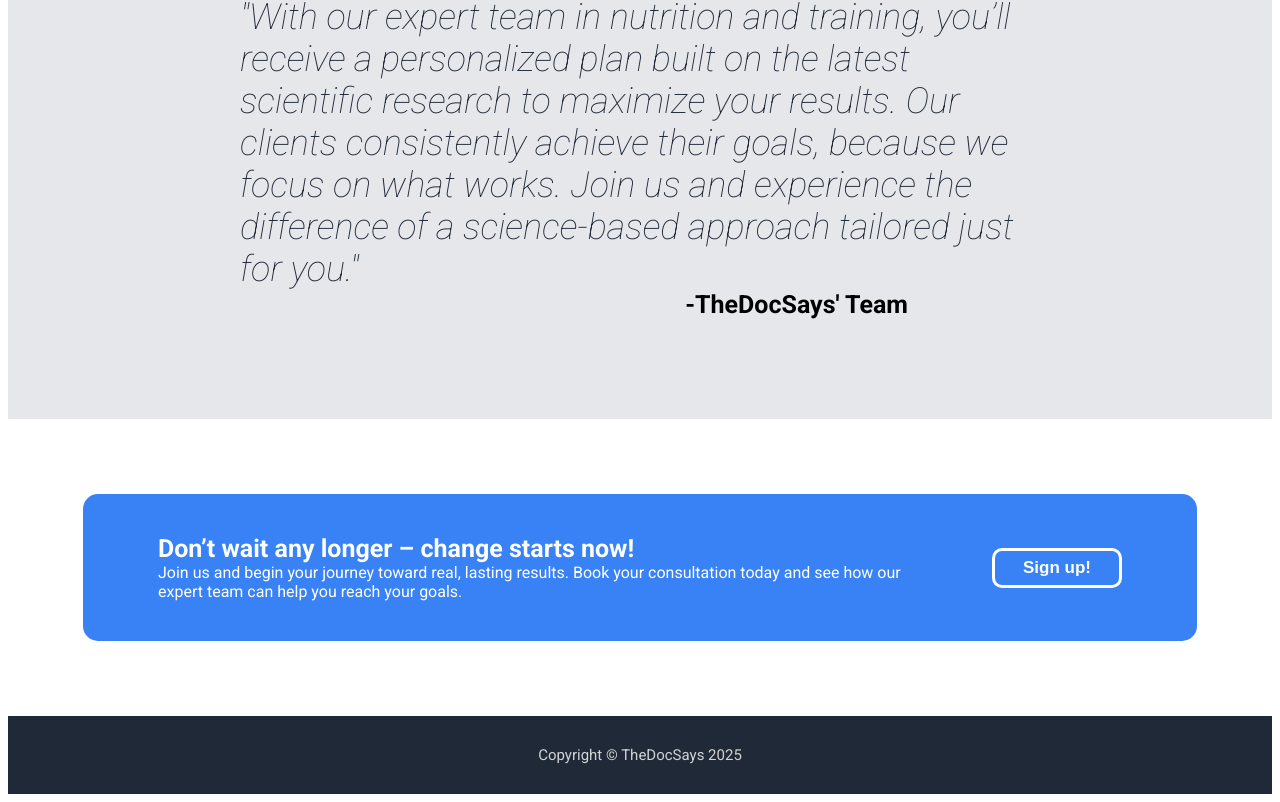
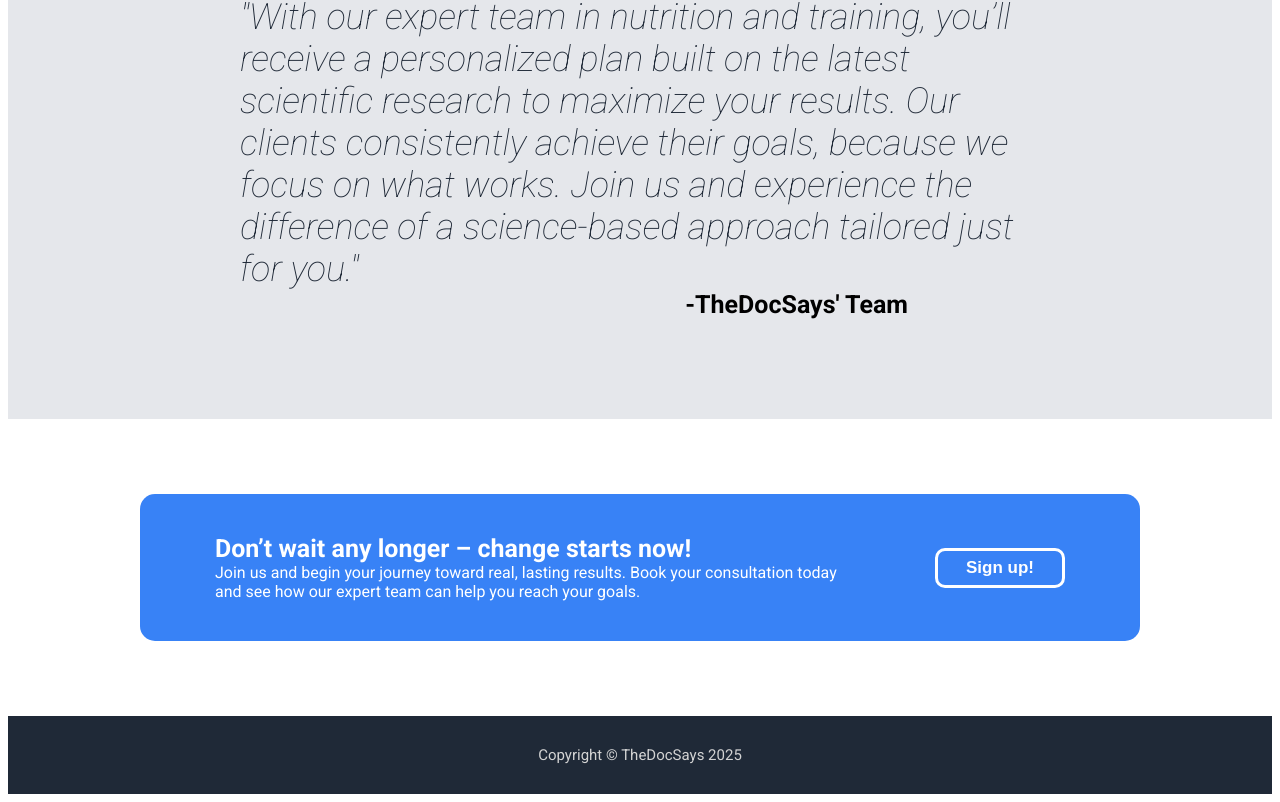
Before and after one commit to StevsCode/thedocsays, a plain HTML site: page index.html in a window 1280 px wide. Shown: the part 941-1743 px from the top of the page. Drawn offline with Linux system fonts and the light colour scheme; files that its build step writes are made by us from their sources; files whose address does not match are found by name; a web font is replaced by a local one.

Commit message:
Fix .smaller-box width, height and margin to avoid widnow-sizing problems

```diff
--- a/style.css
+++ b/style.css
@@ -164,7 +164,9 @@ img {
 
 .smaller-box {
     display: flex;
-    margin: 75px;
+    width: 1000px;
+    height: auto;
+    margin: 75px auto;
     border-radius: 15px;
     justify-content: center;
     align-items: center;
```
